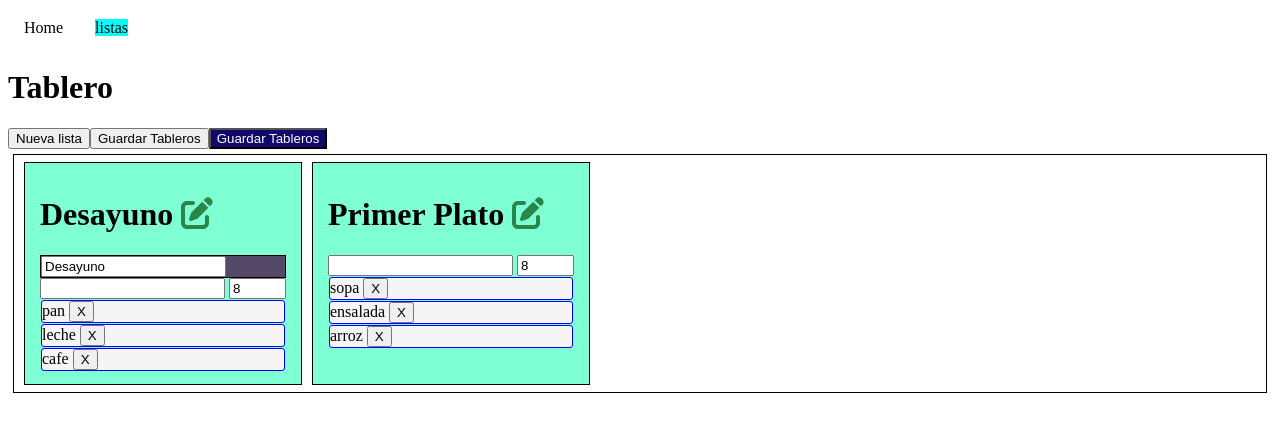
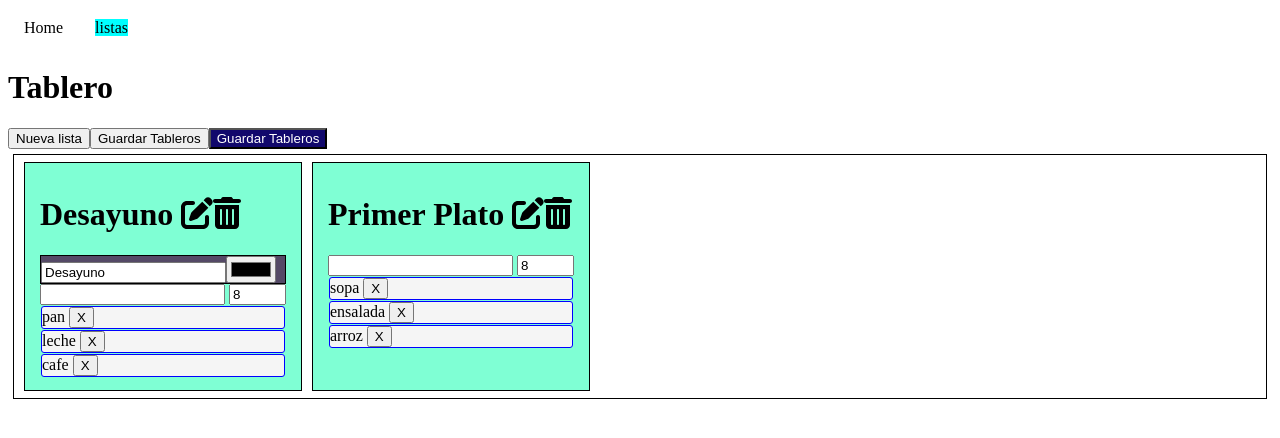
Before and after one commit to albertomozo/VUE-listas, a Vue app: page /tableros in a window 1280 px wide. Both pictures are taken after a click on the icon 197 px from the left and 213 px from the top of the page. Shown: the top 438 px of the page. Built offline with nearby package versions, Linux system fonts and the light colour scheme.

Commit message:
drag en posisicion drop, tablero.color , deleteTablero

```diff
--- a/src/components/ListaCompra.vue
+++ b/src/components/ListaCompra.vue
@@ -8,9 +8,13 @@
     import { FontAwesomeIcon } from '@fortawesome/vue-fontawesome'
     /* import specific icons */
     import { faPenToSquare } from '@fortawesome/free-solid-svg-icons'
-import TableroForm from './TableroForm.vue';
+    import { faTrashCan } from '@fortawesome/free-solid-svg-icons'
+    import TableroForm from './TableroForm.vue';
     /* add icons to the library */
     library.add(faPenToSquare)
+    library.add(faTrashCan)
+
+
 
 
 
@@ -49,13 +53,9 @@ import TableroForm from './TableroForm.vue';
     //function   handleNewItem(texto,tabId,tabNombre) {
     function   handleNewItem(texto,tablero) {
         console.log(tablero)
-
-;          if (texto.value !== "" ) {
-
-
+            if (texto.value !== "" ) {
                 tablero.items.push(
                   {id:crypto.randomUUID(), elemento : texto.value}
-
                 );
                 texto.value = "";
 
@@ -83,7 +83,21 @@ import TableroForm from './TableroForm.vue';
 
     }
 
-    function onDrop(evt,board){
+    function deleteTablero(tablero){
+          if (confirm('¿ Estas seguro de borrar el tablero' + tablero.nombre + '?')) {
+            console.log (tablero.id)
+            const index = tableros.findIndex(t => t.id === tablero.id);
+
+            // Si se encuentra el tablero, borrarlo
+            if (index !== -1) {
+                tableros.splice(index, 1);
+            }
+
+          }
+
+    }
+
+    function onDrop(evt,board,productoId){
         console.log('ondrop')
         const { boardId, itemId } = JSON.parse(evt.dataTransfer.getData("item")); //
         console.log({ boardId, itemId });
@@ -94,7 +108,20 @@ import TableroForm from './TableroForm.vue';
         tableroOrigen.items = tableroOrigen.items.filter((i) => i.id !== productoOrigen.id);
         console.log(productoOrigen);
         console.log(board);
-        board.items.push(productoOrigen);
+        //board.items.push(productoOrigen); // Se carga al final
+        console.log('productoId' + productoId)
+        const indice = board.items.findIndex(p => p.id === productoId);
+        console.log(indice)
+        // concatenar 0-indice  + productoOrigen.id + idice +1 hasta el final
+        let parte1 = board.items.filter((i,index)=> index <=  indice);
+        console.log(parte1);
+        parte1.push(productoOrigen);
+        console.log(parte1);
+        const parte2 = board.items.filter((i,index)=> index >  indice);
+        console.log(parte2);
+        board.items = parte1.concat(parte2);
+
+
 
     }
 
@@ -124,10 +151,6 @@ import TableroForm from './TableroForm.vue';
         localStorage.setItem('tableros', JSON.stringify(tableros));
     }
 
-    function edicionForm(){
-
-
-    }
 
 
 
@@ -144,24 +167,27 @@ import TableroForm from './TableroForm.vue';
     <button>Guardar Tableros</button>
     <BotonesTablero msg="Guardar Tableros"  @click="guardarTablero"/>
    <div class="tableros">
-    <div class="lista" v-for="tablero in tableros" >
+    <div class="lista" v-for="tablero in tableros"  v-bind:style = "{backgroundColor : tablero.color }">
         <div class="tablero">
             <h1>{{ tablero.nombre  }}
-                <font-awesome-icon  icon="fa-solid fa-pen-to-square"  id="formId" style="color: #288649;" @click="tablero.editar = !tablero.editar" />
+                <font-awesome-icon  icon="fa-solid fa-pen-to-square"  id="formId" @click="tablero.editar = !tablero.editar" />
+                <font-awesome-icon icon="fa-solid fa-trash-can"  @click="deleteTablero(tablero)"/>
             </h1>
             <TableroForm :tablero="tablero" v-show="tablero.editar" />
 
             <InputView @onNewItem="(item)=>handleNewItem(item,tablero)" />
 
             <div class="tags"
-                @drop="onDrop($event,tablero)"
+
                 @dragover.prevent
                 @dragenter.prevent
-
-
             >
+                <div v-if="tablero.items.length==0" draggable="true"  >No hay elementos</div>
                 <div class="tag" v-for="producto in tablero.items"
-                draggable="true"   @dragstart="startDrag($event, tablero.id, producto.id)">
+                    draggable="true"
+                    @dragstart="startDrag($event, tablero.id, producto.id)"
+                    @drop="onDrop($event,tablero,producto.id)"
+                >
                 {{ producto.elemento }} <button @click="() => deleteTag(producto.id,tablero)">X</button>
 
                 </div>
--- a/src/components/TableroForm.vue
+++ b/src/components/TableroForm.vue
@@ -6,6 +6,7 @@
 <template>
    <div class="tablero-form">
         <input type="text" v-model="tablero.nombre">
+        <input type="color" v-model="tablero.color">
    </div>
 </template>
 
```
